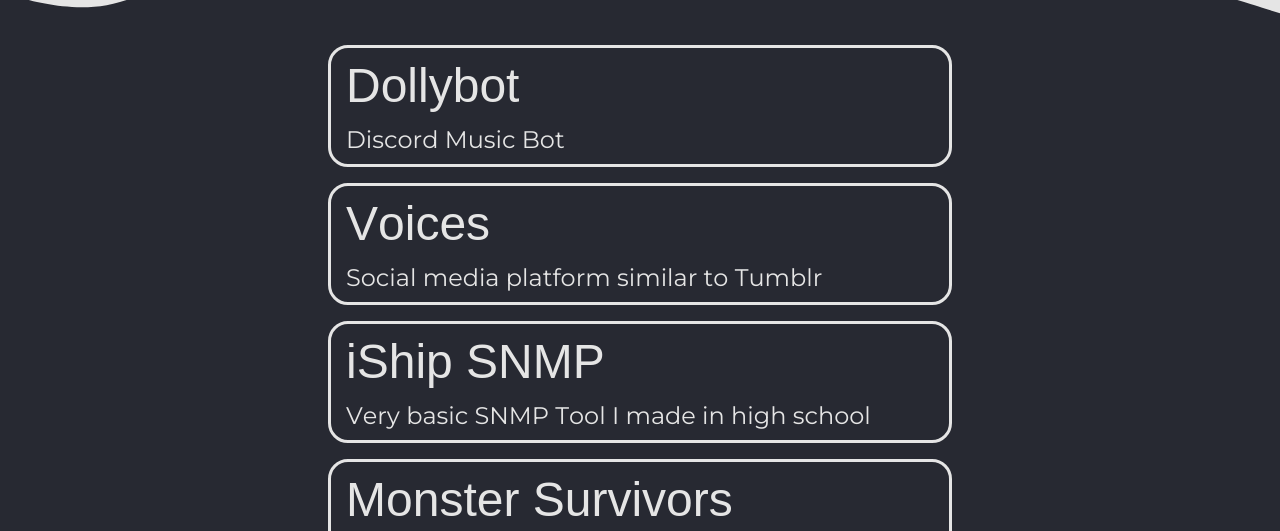
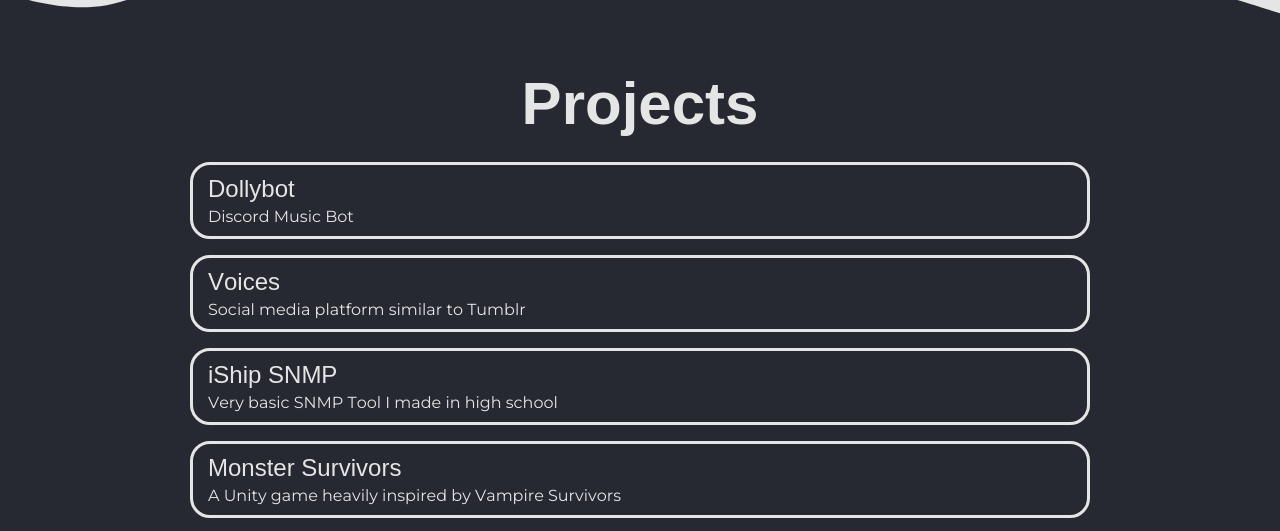
Before and after one commit to alone-as-a-god/alone-fyi, a plain HTML site: page index.html in a window 1280 px wide. Shown: the part 860-1391 px from the top of the page. Drawn offline with Linux system fonts and the light colour scheme; a web font is replaced by a local one.

Commit message:
Responsiveness fixes

```diff
--- a/style.css
+++ b/style.css
@@ -92,125 +92,42 @@ h1 {
     flex-direction: column;
     justify-content: center;
     align-items: center;
-    padding: 1rem;
+    padding: 1rem 1rem 0 1rem;
     width: 100vw;
     height: 100vh;
 }
 
 .projects-title{
-    font-size: 7rem;
+    font-size: 5vh;
     font-weight: 50;
     color: #E5E5E5;
     font-kerning: none;
     font-family: 'Caprasimo', sans-serif;
-    margin-bottom: 3rem;
+    margin-bottom: 3vh;
 }
-
-/*
-.projects-title{
-    font-size: 4rem;
-    font-weight: 50;
-    color: #E5E5E5;
-    font-kerning: none;
-    font-family: 'Caprasimo', sans-serif;
-    margin-bottom: 3rem;
-}
- */
 
 .project-container{
     border: 3px solid #E5E5E5;
     padding: 10px 10px 10px 15px;
     border-radius: 20px;
     margin-bottom: 1rem;
-    width: 80%;
-    min-width: 400px;
+    width: min(900px, 90%);
 }
-/*
-.project-container{
-    border: 3px solid #E5E5E5;
-    padding: 10px 10px 10px 15px;
-    border-radius: 20px;
-    margin-bottom: 1rem;
-    margin-left: 30%;
-    margin-right: 30%;
-    width: 50%;
-    min-width: 400px;
-}
- */
+
 .project-container h2{
-    font-size: 4rem;
+    font-size: 3vh;
     font-weight: 100;
     color: #E5E5E5;
     font-kerning: none;
     font-family: 'Caprasimo', sans-serif;
-    margin-bottom: 0.75rem;
+    margin-bottom: 0.5vh;
 
 }
 
 .project-container p{
-    font-size: 2.5rem;
+    font-size: 2vh;
     font-weight: 50;
     color: #E5E5E5;
     font-kerning: none;
     font-family: 'Montserrat', cursive;
 }
-
-@media (min-width:600px) {
-    .project-container h2{
-        font-size: 3rem;
-        font-weight: 100;
-        color: #E5E5E5;
-        font-kerning: none;
-        font-family: 'Caprasimo', sans-serif;
-        margin-bottom: 0.75rem;
-
-    }
-
-    .project-container p{
-        font-size: 1.5rem;
-        font-weight: 50;
-        color: #E5E5E5;
-        font-kerning: none;
-        font-family: 'Montserrat', cursive;
-    }
-
-    .project-container{
-        border: 3px solid #E5E5E5;
-        padding: 10px 10px 10px 15px;
-        border-radius: 20px;
-        margin-bottom: 1rem;
-        margin-left: 30%;
-        margin-right: 30%;
-        width: 50%;
-        min-width: 400px;
-    }
-
-    .projects-title{
-        font-size: 4rem;
-        font-weight: 50;
-        color: #E5E5E5;
-        font-kerning: none;
-        font-family: 'Caprasimo', sans-serif;
-        margin-bottom: 3rem;
-    }
-}
-
-/*
-.project-container h2{
-    font-size: 3rem;
-    font-weight: 100;
-    color: #E5E5E5;
-    font-kerning: none;
-    font-family: 'Caprasimo', sans-serif;
-    margin-bottom: 0.75rem;
-
-}
-
-.project-container p{
-    font-size: 1.5rem;
-    font-weight: 50;
-    color: #E5E5E5;
-    font-kerning: none;
-    font-family: 'Montserrat', cursive;
-}
- */
```
